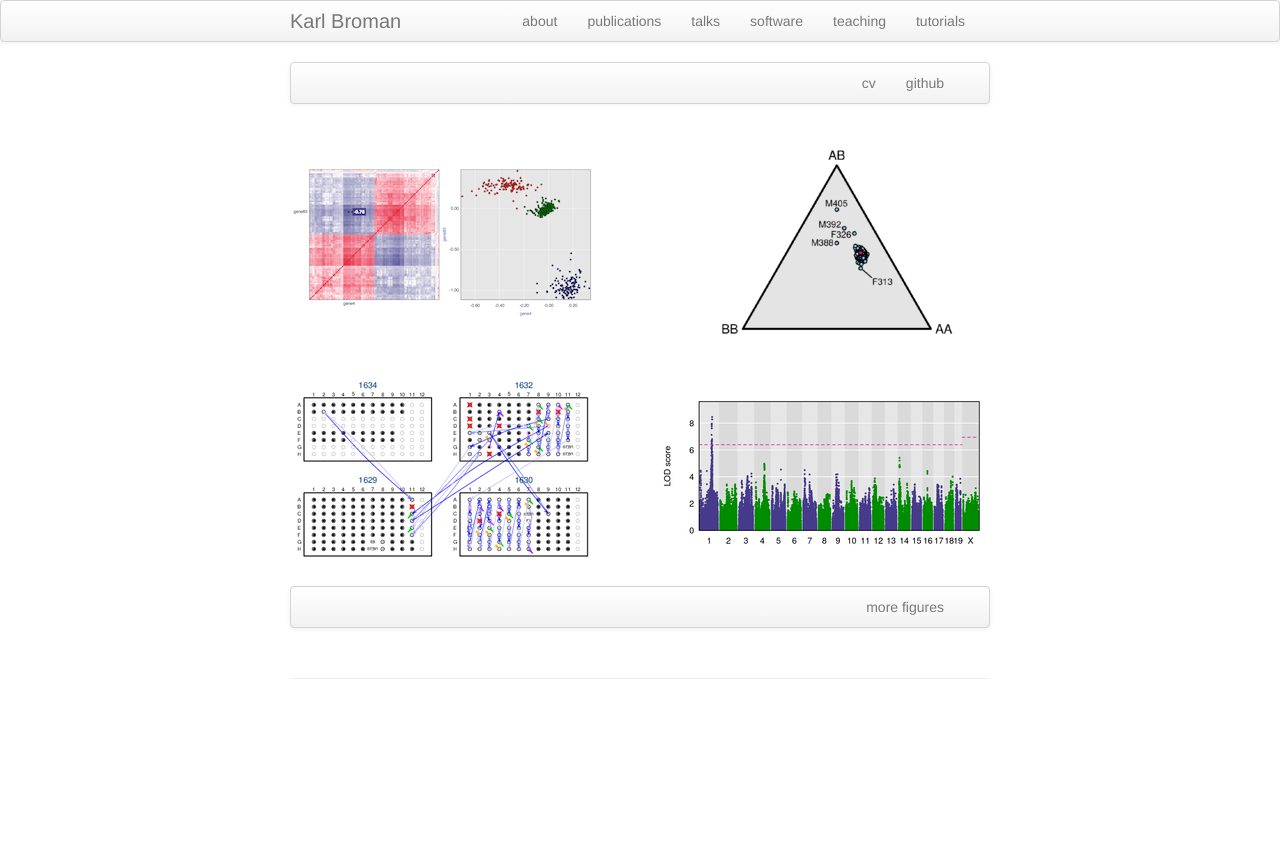
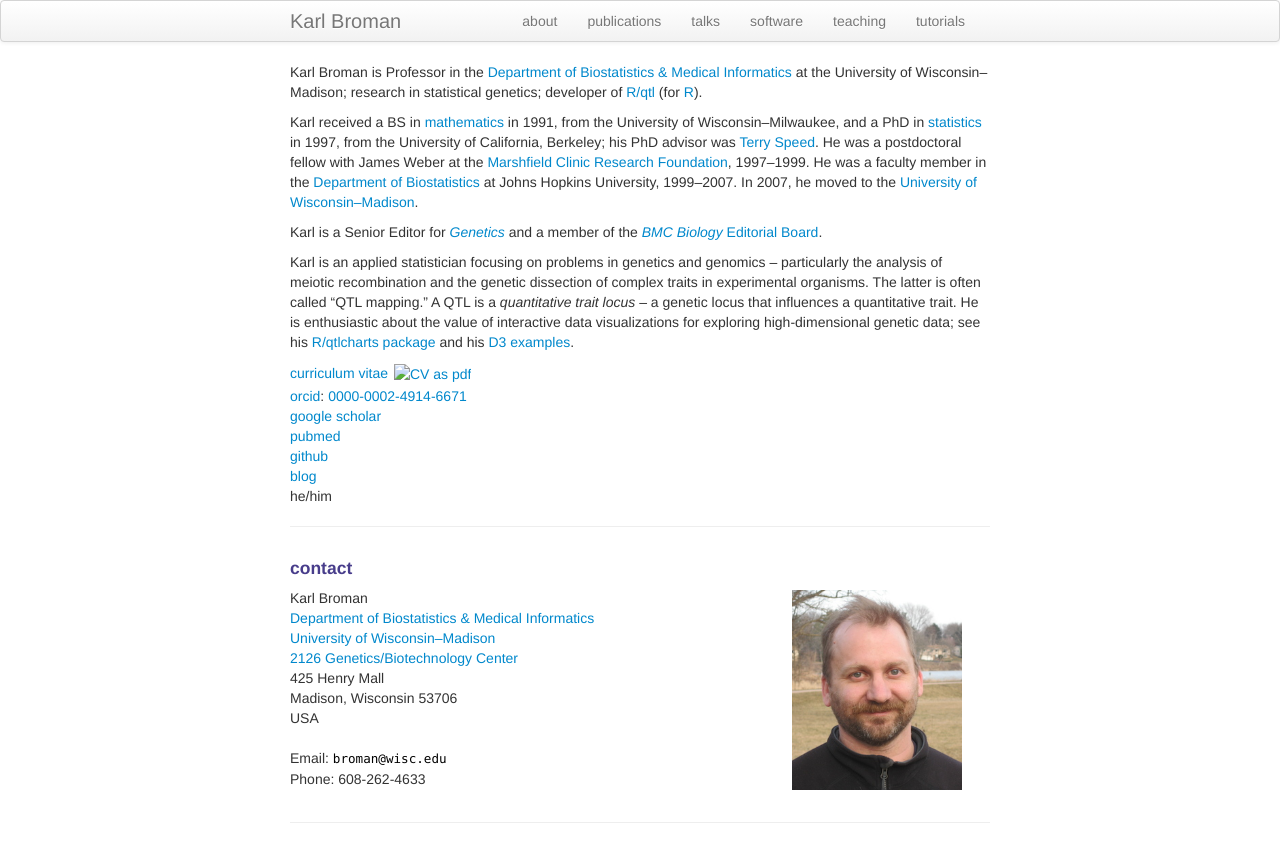
Before and after one commit to hsuehtchang/hsuehtchang.github.io, a Jekyll site: the page built from index.md, in a window 1280 px wide. Shown: the top 862 px of the page. Built offline with Jekyll 4.4.1, drawn with Linux system fonts in a browser that asks for light colours.

Commit message:
Update index.md

```diff
--- a/index.md
+++ b/index.md
@@ -5,47 +5,75 @@ description: genetics
 keywords: B
 ---
 
-<div class="navbar">
-  <div class="navbar-inner">
-      <ul class="nav">
-          <li><a href="{{ BASE_PATH }}/assets/broman_cv.pdf">cv</a></li>
-          <li><a href="https://github.com/nkburridge">github</a></li>
-      </ul>
-  </div>
+Karl Broman is Professor in the
+[Department of Biostatistics &amp; Medical Informatics](https://www.biostat.wisc.edu)
+at the University of Wisconsin&ndash;Madison;
+research in statistical genetics; developer of
+[R/qtl](https://rqtl.org) (for [R](https://www.r-project.org)).
+
+Karl received a BS in [mathematics](http://uwm.edu/math)
+in 1991, from the
+University of Wisconsin&ndash;Milwaukee, and a
+PhD in [statistics](http://stat.berkeley.edu) in 1997, from the
+University of California, Berkeley; his PhD advisor was
+[Terry Speed](http://www.wehi.edu.au/people/terry-speed).
+He was a postdoctoral fellow with James Weber at the
+[Marshfield Clinic Research Foundation](http://research.marshfieldclinic.org),
+1997&ndash;1999. He
+was a faculty member in the [Department of Biostatistics](https://www.jhsph.edu/departments/biostatistics/) at Johns
+Hopkins University, 1999&ndash;2007. In 2007, he moved to the
+[University of Wisconsin&ndash;Madison](https://www.wisc.edu).
+
+Karl is a Senior Editor for [_Genetics_](http://www.genetics.org) and
+a member of the [_BMC Biology_](https://bmcbiol.biomedcentral.com)
+[Editorial Board](https://bmcbiol.biomedcentral.com/about/editorial-board).
+
+Karl is an applied statistician focusing on problems in genetics and
+genomics &ndash; particularly the analysis of meiotic recombination and the
+genetic dissection of complex traits in experimental organisms. The
+latter is often called &ldquo;QTL mapping.&rdquo; A QTL is a
+_quantitative trait locus_ &ndash; a genetic locus that influences a
+quantitative trait. He is enthusiastic about the value
+of interactive data visualizations for exploring high-dimensional genetic data;
+see his [R/qtlcharts package](https://kbroman.org/qtlcharts) and
+his [D3 examples](https://www.biostat.wisc.edu/~kbroman/D3).
+
+[curriculum vitae ![CV as pdf](icons16/pdf-icon.png)]({{ BASE_PATH }}/assets/broman_cv.pdf)<br/>
+[orcid](https://orcid.org): [0000-0002-4914-6671](https://orcid.org/0000-0002-4914-6671)<br/>
+[google scholar](https://scholar.google.com/citations?sortby=pubdate&hl=en&user=42tCp5UAAAAJ&view_op=list_works)<br/>
+[pubmed](https://www.ncbi.nlm.nih.gov/pubmed/?term=broman+kw)<br/>
+<!-- [impactstory](https://impactstory.org/u/0000-0002-4914-6671)<br/> -->
+[github](https://github.com/kbroman)<br/>
+[blog](https://kbroman.org/blog) <br/>
+he/him
+
+---
+
+<div class="container">
+<h4><a name="contact"></a>contact</h4>
+
+    <div class="row-fluid">
+        <div class="span5">
+            Karl Broman<br/>
+            <a href="https://www.biostat.wisc.edu">Department of Biostatistics &amp; Medical Informatics</a><br/>
+            <a href="https://www.wisc.edu">University of Wisconsin&ndash;Madison</a><br/>
+            <a href="https://map.wisc.edu/s/2tie3nen">2126 Genetics/Biotechnology Center</a><br/>
+            425 Henry Mall<br/>
+            Madison, Wisconsin 53706<br/>
+            USA<br/><br/>
+
+            <div id="hide_email">
+            Email: <code>bro</code><b>I</b><code>man</code><b>don't</b><code>@</code><b>want</b><code></code><b>spam!
+            </b><code></code><b>So</b><code></code><b>please</b><code>wi</code><b>leave
+            </b><code>sc</code><b>me</b><code>.</code><b>alone</b><code>e</code><b>!</b><code>du</code><br/>
+            Phone: 608-262-4633
+            </div>
+        </div>
+
+        <div class="span2">
+        <a href="../assets/pics/karl_2014-03-30.jpg">
+            <img src="../assets/pics/karl_2014-03-30_small.jpg"
+                  title="Karl Broman" alt="Karl Broman"/></a>
+        </div>
+    </div>
 </div>
-
-<table class="wide">
-<tr>
-  <td class="left">
-    <a href="pages/publpics/iplotCorr.html">
-        <img src="assets/publpics/iplotCorr.png" alt="R/qtlcharts example" title="R/qtlcharts example"/>
-    </a>
-  </td>
-  <td class="right">
-    <a href="pages/publpics/mppdiag_fig4.html">
-        <img src="assets/publpics/mppdiag_fig4.png" alt="Broman et
-        al. (2019) Fig 4" title="Broman et al. (2019) Fig 4"/>
-    </a>
-  </td>
-</tr>
-<tr>
-  <td class="left">
-    <a href="pages/publpics/samplemixups_fig7.html">
-        <img src="assets/publpics/samplemixups_fig7.png" alt="Broman et al. (2015) Fig 7" title="Broman et al. (2015) Fig 7"/>
-    </a>
-  </td>
-  <td class="right">
-    <a href="pages/publpics/rqtl2_fig1.html">
-        <img src="assets/publpics/rqtl2_fig1c.png" alt="Broman et al. (2019) Fig 1c" title="Broman et al. (2019) Fig 1c"/>
-    </a>
-  </td>
-</tr>
-</table>
-
-<div class="navbar">
-  <div class="navbar-inner">
-      <ul class="nav">
-          <li><a href="morefigs.html">more figures</a></li>
-      </ul>
-  </div>
-</div>
```
